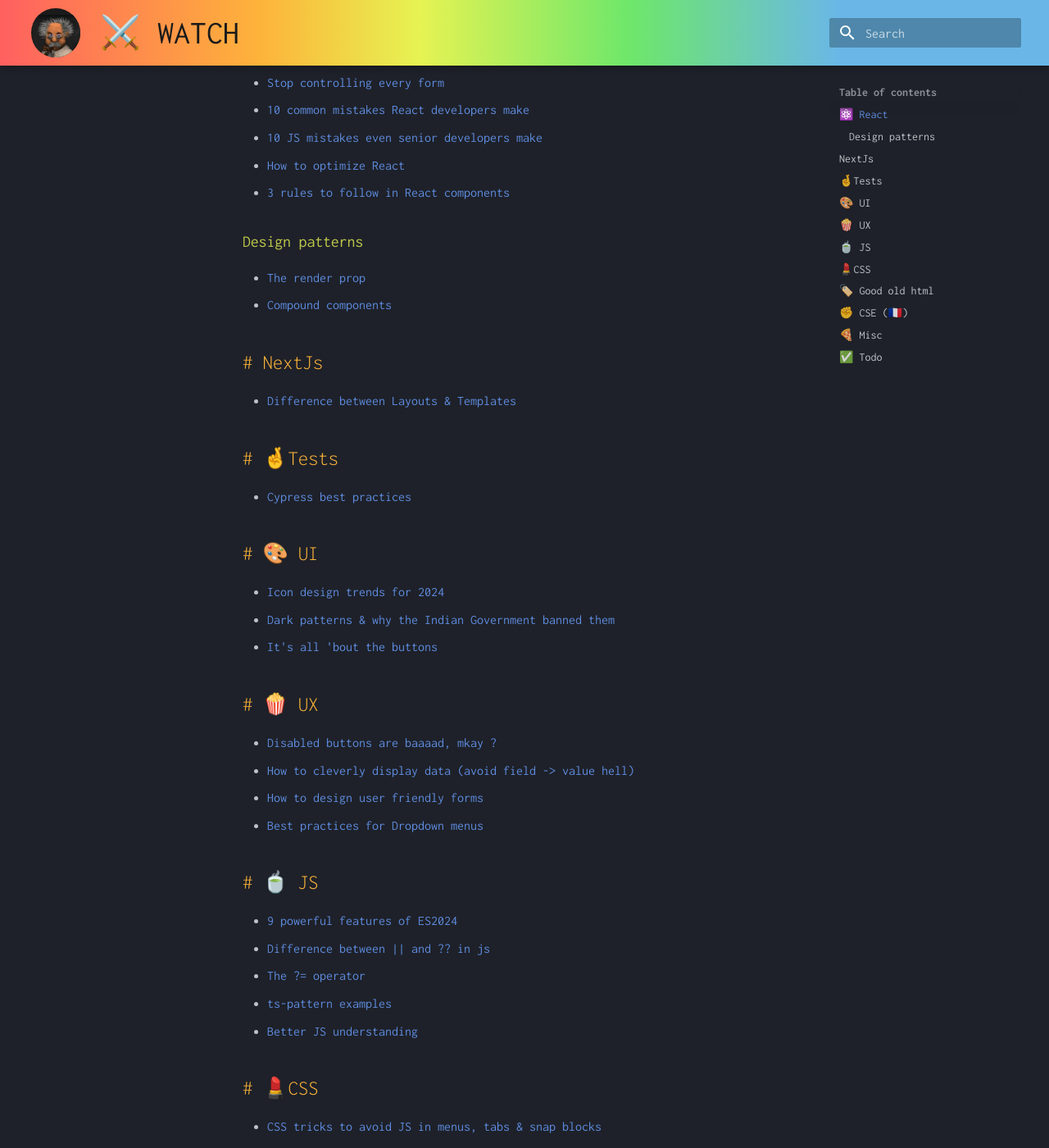
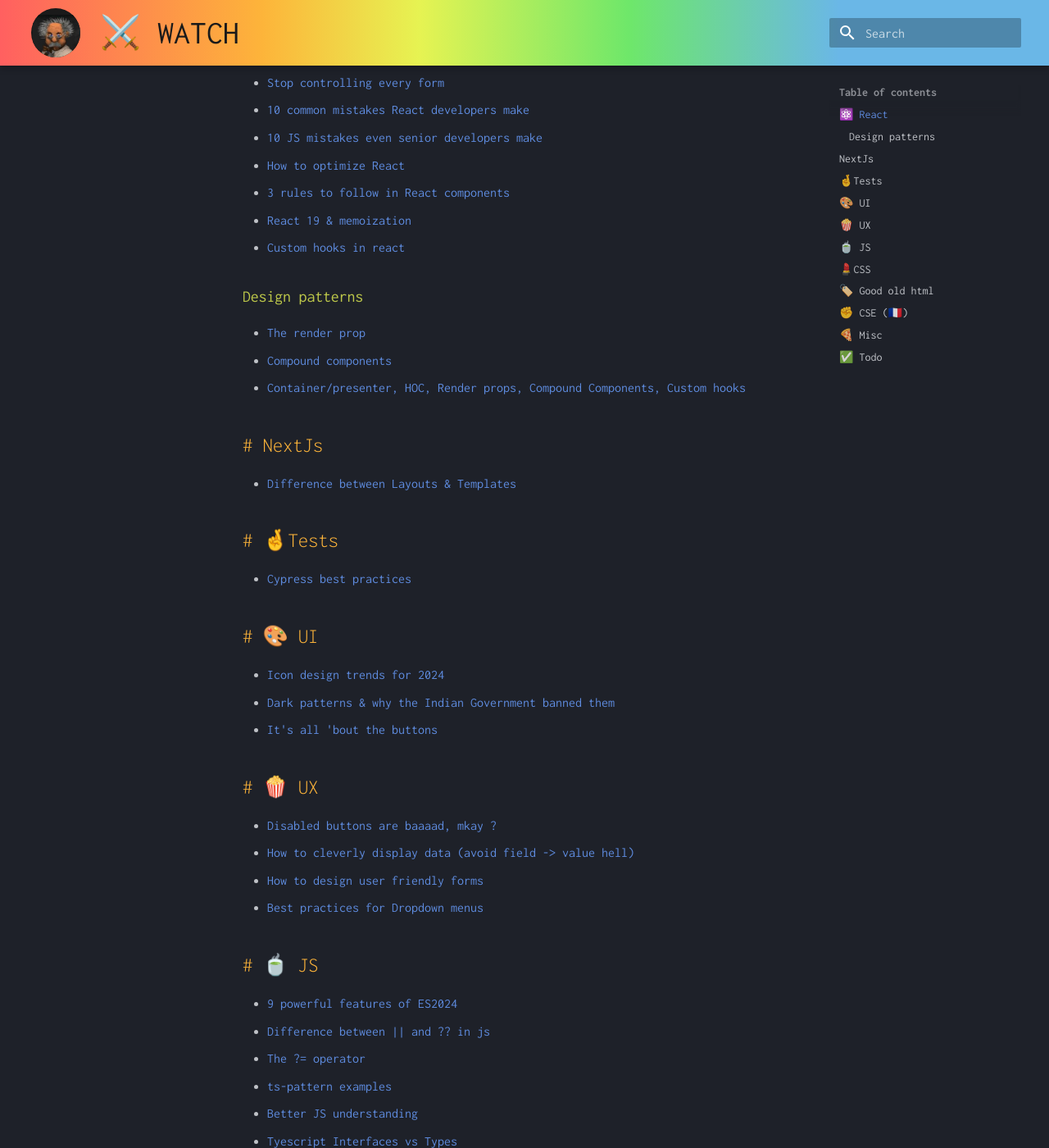
Before and after one commit to keninette/cheatsheets, an MkDocs documentation site: the page built from docs/watch/index.md, in a window 1280 px wide and 1400 px high, scrolled down 659 px. Shown: the whole window at 82% size. Built offline with MkDocs 1.6.1 and Material for MkDocs 9.7.7, drawn with Linux system fonts in a browser that asks for light colours.

Commit message:
Watch 2024/12/10

```diff
--- a/docs/watch/index.md
+++ b/docs/watch/index.md
@@ -12,10 +12,13 @@
 - [10 JS mistakes even senior developers make](https://javascript.plainenglish.io/10-javascript-mistakes-even-senior-developers-make-and-how-to-avoid-them-f0e0fafdd603)
 - [How to optimize React](https://medium.com/@onix_react/react-optimization-techniques-e384b1ceb794)
 - [3 rules to follow in React components](https://levelup.gitconnected.com/follow-these-3-rules-in-your-react-components-or-i-will-ask-you-to-refactor-896a45170425)
+- [React 19 & memoization](https://javascript.plainenglish.io/goodbye-memo-usememo-usecallback-in-react-19-9a41587abf4f)
+- [Custom hooks in react](https://levelup.gitconnected.com/custom-hooks-the-ultimate-tool-to-become-a-senior-react-developer-5c1cb9acf41c)
 
 ### Design patterns
 - [The render prop](https://javascript.plainenglish.io/react-design-pattern-the-render-prop-208f37f9ec2e)
 - [Compound components](https://javascript.plainenglish.io/compound-components-pattern-in-react-4c176c18f9ba)
+- [Container/presenter, HOC, Render props, Compound Components, Custom hooks](https://javascript.plainenglish.io/5-react-design-patterns-you-should-know-19f2b4985f71)
 
 ## NextJs
 - [Difference between Layouts & Templates](https://blog.stackademic.com/difference-between-layout-and-template-in-next-js-d97dba332f67)
@@ -40,6 +43,7 @@
 - [The ?= operator](https://medium.com/coding-beauty/new-javascript-operator-1e60dea05654)
 - [ts-pattern examples](https://tauantcamargo.medium.com/how-ts-pattern-can-improve-your-code-readability-d64996841646)
 - [Better JS understanding](https://levelup.gitconnected.com/if-you-can-answer-these-7-questions-correctly-youre-decent-at-javascript-71e0ce9d7ac9)
+- [Tyescript Interfaces vs Types](https://medium.com/@h5game/stop-using-typescript-interfaces-8e7ae29686b4)
 
 ## 💄CSS
 - [CSS tricks to avoid JS in menus, tabs & snap blocks](https://medium.com/@bogdanfromkyiv/no-js-required-you-can-do-this-with-css-e4635e40502c)
```
